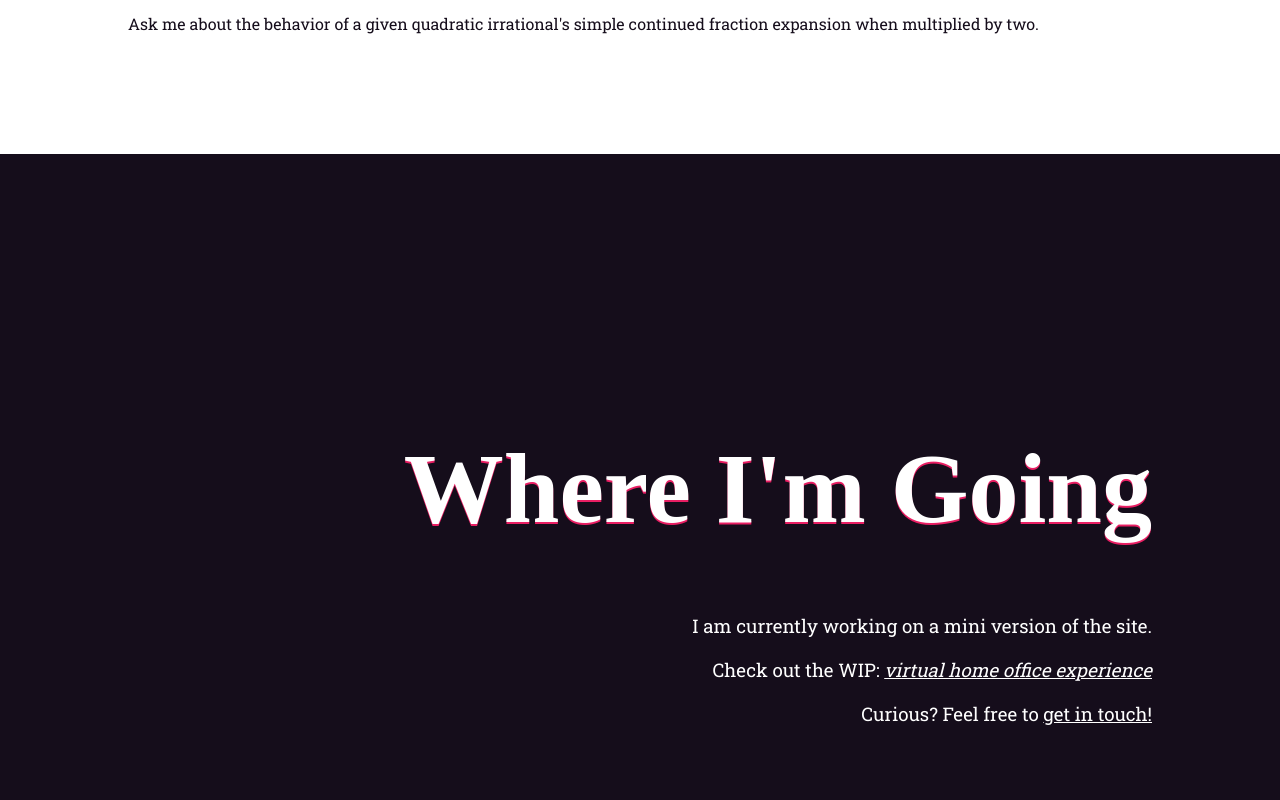
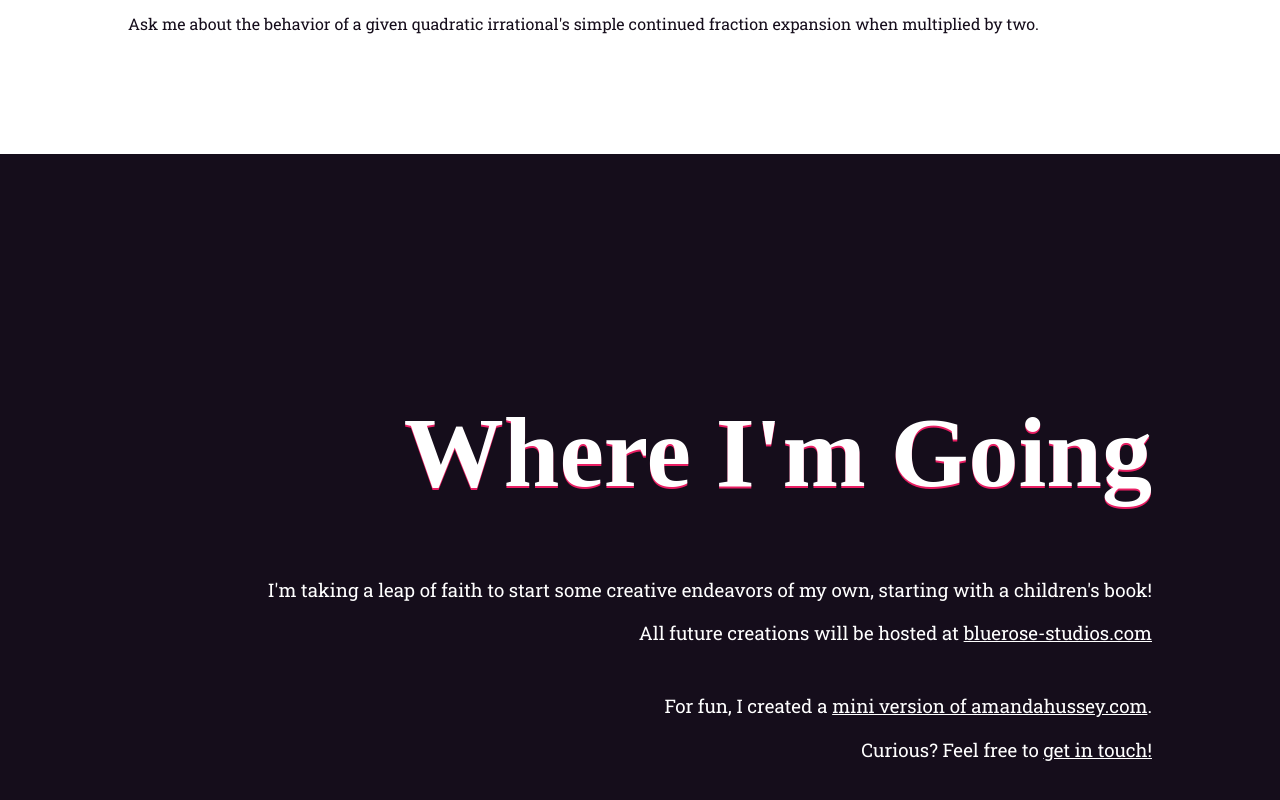
Before and after one commit to amandahussey/amandahussey.com, a React (Vite) app: page / in a window 1280 px wide. Shown: the part 4019-4819 px from the top of the page. Built offline with nearby package versions, Linux system fonts and the light colour scheme; a web font is replaced by a local one.

Commit message:
update wording

```diff
--- a/package.json
+++ b/package.json
@@ -7,7 +7,9 @@
     "dev": "vite",
     "build": "tsc -b && vite build",
     "lint": "eslint .",
-    "preview": "vite preview"
+    "preview": "vite preview",
+    "predeploy": "npm run build",
+    "deploy": "gh-pages -d dist"
   },
   "dependencies": {
     "react": "^18.3.1",
@@ -22,6 +24,7 @@
     "eslint": "^9.17.0",
     "eslint-plugin-react-hooks": "^5.0.0",
     "eslint-plugin-react-refresh": "^0.4.16",
+    "gh-pages": "^6.3.0",
     "globals": "^15.14.0",
     "sass-embedded": "^1.83.1",
     "typescript": "~5.6.2",
--- a/src/components/About/About.tsx
+++ b/src/components/About/About.tsx
@@ -31,17 +31,28 @@ const About = ({
         >
           <div className={"about-section about-section--right-aligned"}>
             <h1>Where I'm Going</h1>
-            <h3>I am currently working on a mini version of the site.</h3>
             <h3>
-              Check out the WIP:{" "}
-              <i>
-                <a href="/home-desk">virtual home office experience</a>
-              </i>
+              I'm taking a leap of faith to start some creative endeavors of my
+              own, starting with a children's book!
             </h3>
             <h3>
-              Curious? Feel free to{" "}
-              <a href="mailto: amanda.k.hussey@gmail.com">get in touch!</a>
+              All future creations will be hosted at{" "}
+              <a href="https://www.bluerose-studios.com">
+                bluerose-studios.com
+              </a>
             </h3>
+            {!mini && (
+              <>
+                <h3 style={{ marginTop: 48 }}>
+                  For fun, I created a{" "}
+                  <a href="/home-desk">mini version of amandahussey.com</a>.
+                </h3>
+                <h3>
+                  Curious? Feel free to{" "}
+                  <a href="mailto: amanda.k.hussey@gmail.com">get in touch!</a>
+                </h3>
+              </>
+            )}
           </div>
         </div>
       )}
```
Also changed, not shown: src/components/About/About.scss (+2 -6 lines), src/components/HomeDesk/HomeDesk.scss (+7 -14 lines), 1 other file (tests, documents, lock files or other folders).
